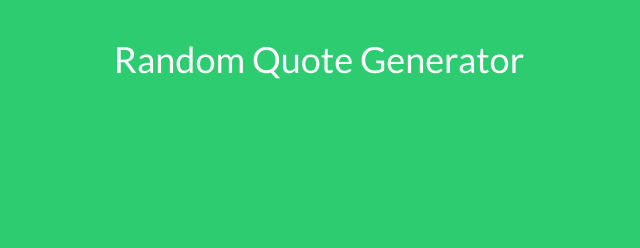
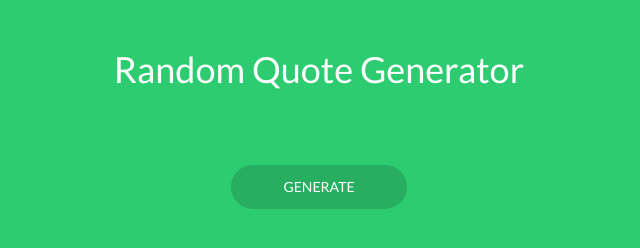
Before and after one commit to agulik/RandomQuoteMachine, a plain HTML site: page index.html in a window 1280 px wide. Shown: the whole page, without its empty margins (321-961 px from the left). Drawn offline with nearby package versions, Linux system fonts and the light colour scheme.

Commit message:
cleaned up UI and added button

```diff
--- a/css/main.css
+++ b/css/main.css
@@ -7,7 +7,7 @@ h1 {
   font-family: 'Lato', Helvetica sans-serif;
   font-weight: 500;
   text-align: center;
-  margin-top: 40px;
+  margin-top: 50px;
   color: #FFF;
 }
 
@@ -26,3 +26,37 @@ h1 {
   background-size:cover;
   height: 100vh;
 }
+
+/* button */
+
+.buttondiv {
+  margin-top: 75px;
+  text-align: center;
+}
+
+.btn {
+  color: #27ae60;
+  background-color: #27ae60;
+  border-color: #27ae60;
+  border-radius: 50px;
+  border: 2px solid;
+  padding-top: 10px;
+  padding-bottom: 10px;
+  padding-left: 50px;
+  padding-right: 50px;
+  font-size: 14px;
+}
+
+.buttontext {
+  color: #fff;
+  font-family: 'Lato', Helvetica sans-serif;
+}
+
+.btn:hover {
+    color: #27ae60;
+    background-color: #27ae60;
+    border-color: #27ae60;
+    text-decoration: none;
+}
+
+/* twitter */
--- a/index.html
+++ b/index.html
@@ -1,21 +1,24 @@
+<!doctype html>
 <html>
-
     <head>
       <meta charset="UTF-8">
       <meta name="viewport" content="width=device-width, initial-scale=1.0">
       <meta http-equiv="X-UA-Compatible" content="ie=edge">
+      <title>Random Quote Machine</title>
       <link rel="stylesheet" href="https://maxcdn.bootstrapcdn.com/bootstrap/3.3.7/css/bootstrap.min.css">
       <link href="https://fonts.googleapis.com/css?family=Lato" rel="stylesheet">
       <link rel="stylesheet" href="css/main.css">
-  <title>Random Quote Machine</title>
     </head>
-
     <body>
       <div class="background">
         <div class="container-fluid">
           <h1>Random Quote Generator</h1>
+          <div class="buttondiv">
+            <button class="btn btn-large" type="button">
+             <span class="buttontext">GENERATE</span>
+            </button>
+          </div>
         </div>
       </div>
     </body>
-
 </html>
--- a/js/main.js
+++ b/js/main.js
@@ -0,0 +1 @@
+"use strict"
```
Lines whose indentation alone changed are shown as unchanged.
